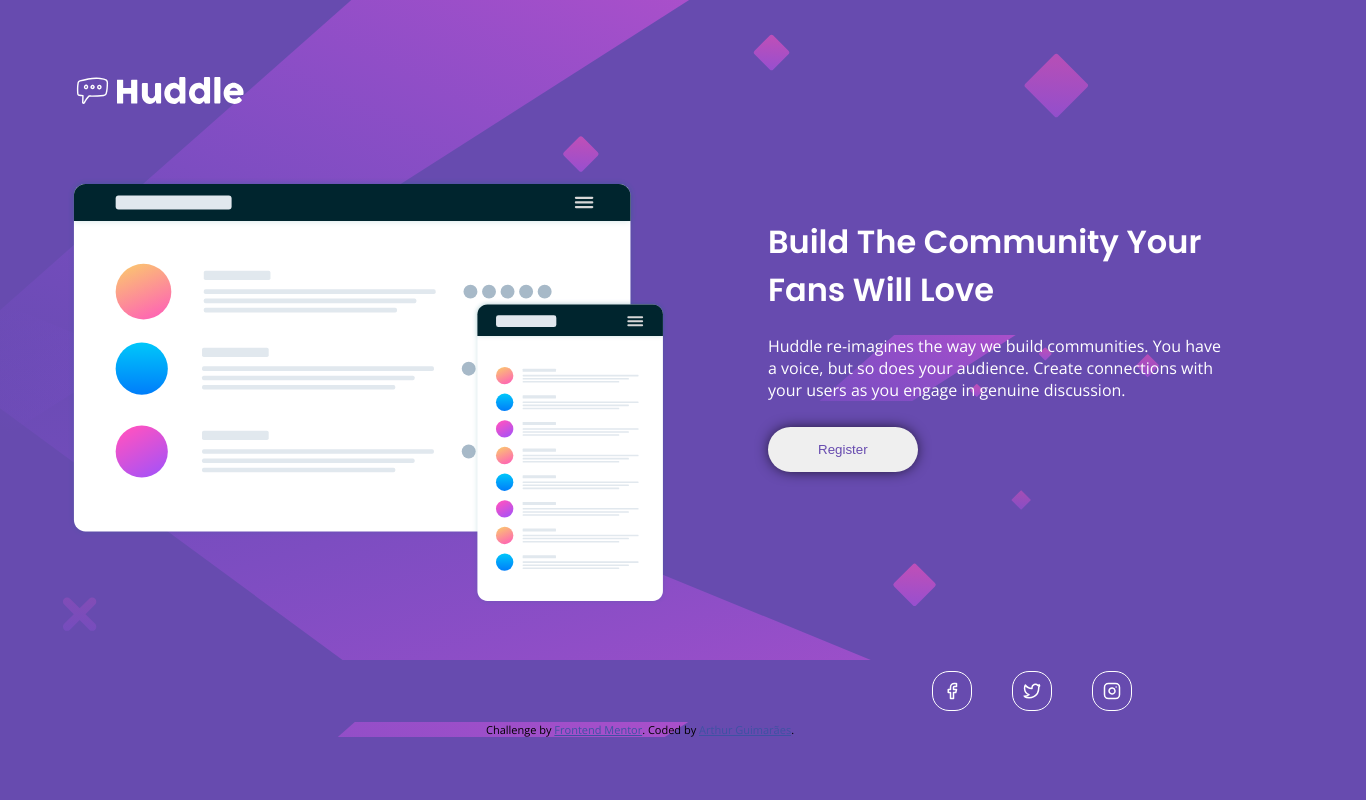
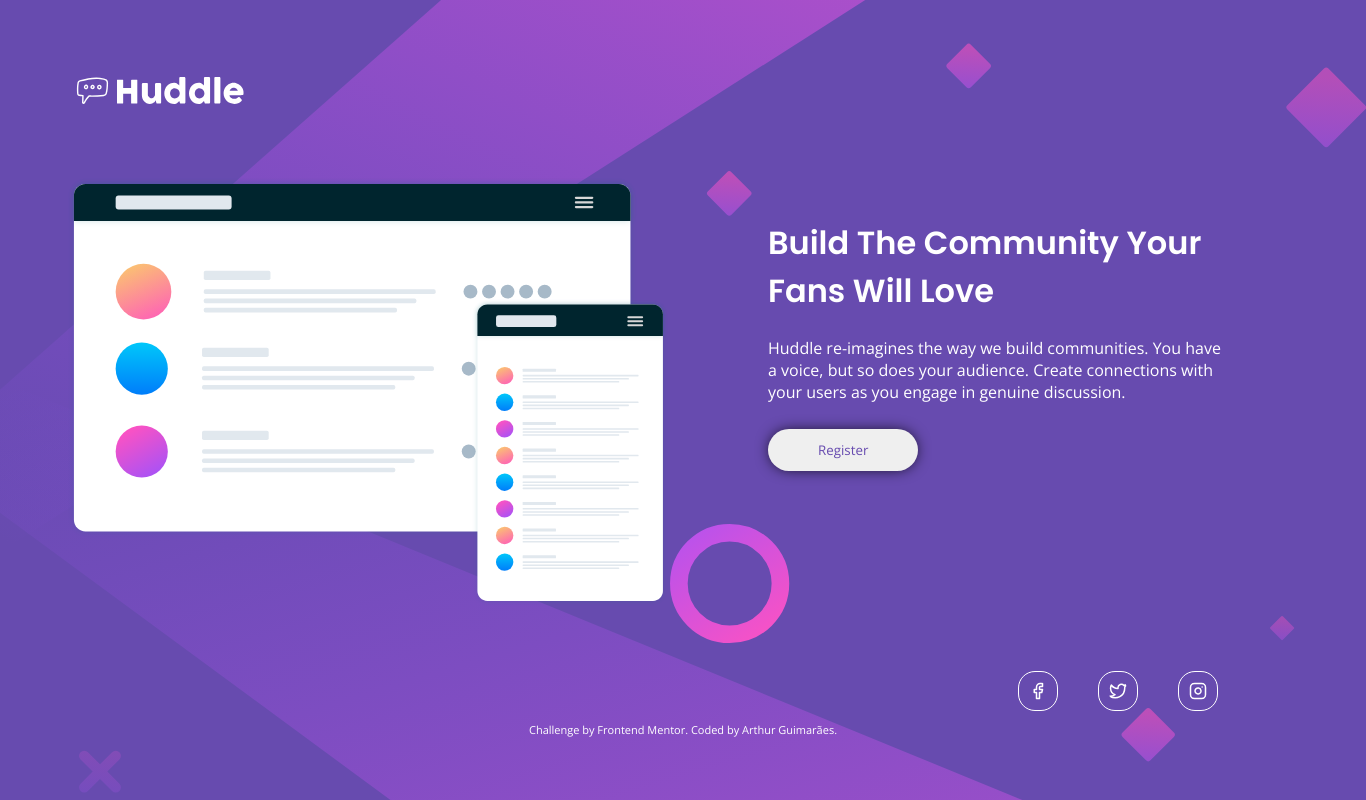
Before and after one commit to aguiimaraes/huddle-landing-page, a plain HTML site: page index.html in a window 1280 px wide. Shown: the whole page, 1366 px wide, since content can reach past the window. Drawn offline with nearby package versions, Linux system fonts and the light colour scheme.

Commit message:
ajustes no button + footer

```diff
--- a/css/style.css
+++ b/css/style.css
@@ -10,20 +10,24 @@
     box-sizing: border-box;
 }
 html{
-    margin: 0;
-    padding: 0;
+    width: 1366px;
+    height: 768px;
 }
 h1{
     font-family: 'Poppins', sans-serif;
     font-weight: 600;
 }
-body, p{
+body{
     font-family: 'Open Sans', sans-serif;
     font-weight: 400;
     background-color: var(--violet);
     background-image: url('../images/bg-desktop.svg');
-    background-size: 85%;
+    background-size: 100%;
     background-repeat: no-repeat;
+}
+p, button{
+    font-family: 'Open Sans', sans-serif;
+    font-weight: 400;
 }
 .logo{
     width: 180px;
@@ -51,7 +55,7 @@ body, p{
 .container .container-text button{
     text-decoration: none;
     border-radius: 25px;
-    padding: 15px 50px;
+    padding: 12px 50px;
     margin: 10px 0 0;
     color: var(--violet);
     border: none;
@@ -82,5 +86,11 @@ body, p{
     background-color: var(--soft-magenta);
 }
 
-.attribution { font-size: 11px; text-align: center; }
-.attribution a { color: hsl(228, 45%, 44%); }
+.attribution {
+    font-size: 11px; text-align: center;
+    color: white;
+}
+.attribution a {
+    color: white;
+    text-decoration: none;
+}
```
